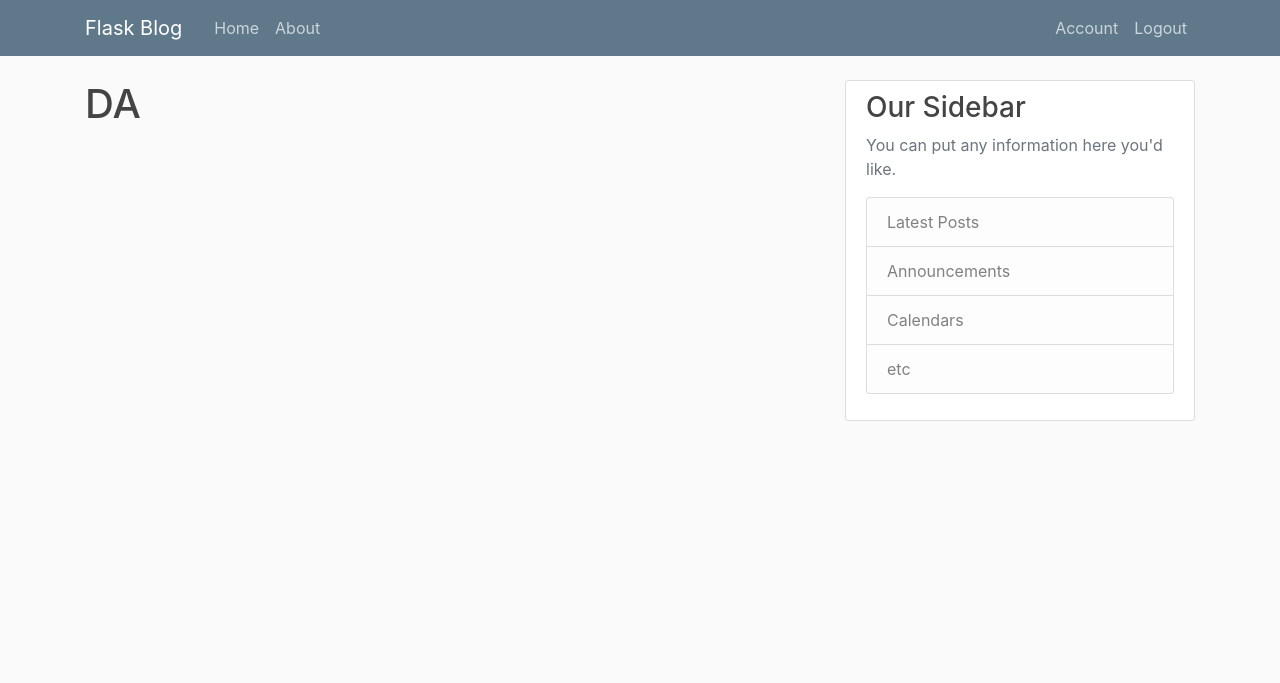
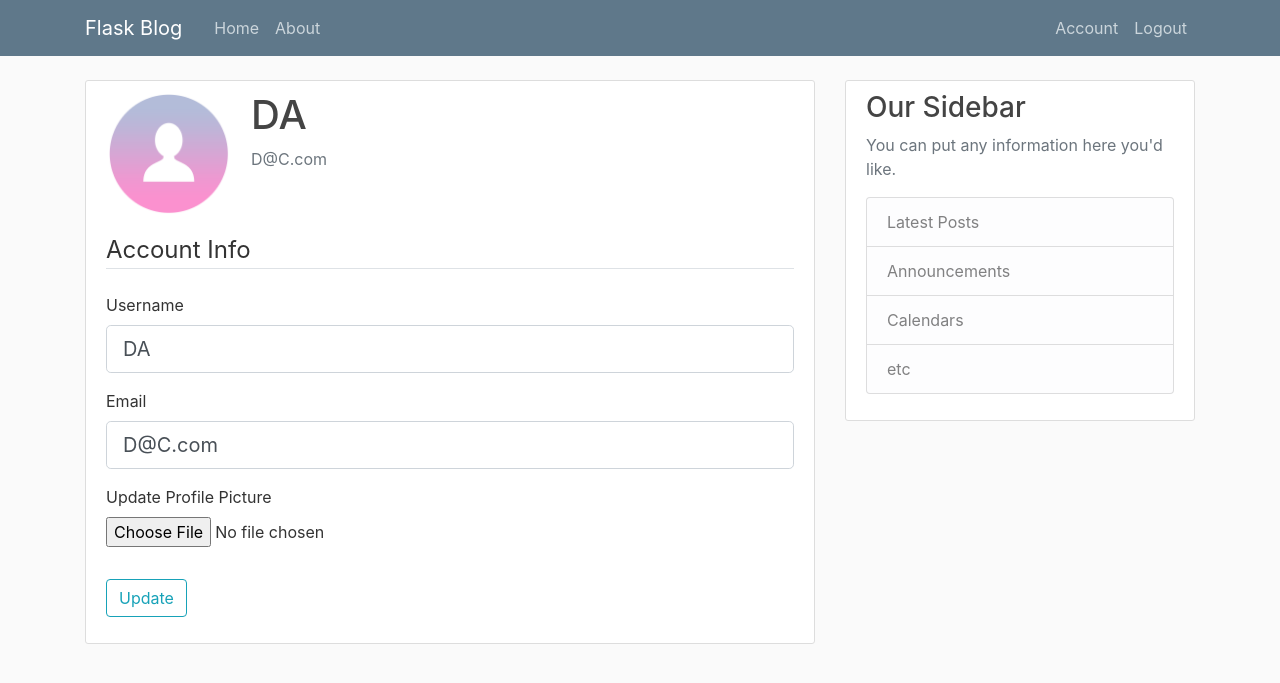
Before and after one commit to Daenamu/FlaskBlog, a Flask app: page /account in a window 1280 px wide. Shown: the top 683 px of the page. Run offline with Flask 2, Linux system fonts and the light colour scheme; a user stored in the database is signed in; some libraries are stand-ins or nearby versions.

Commit message:
Update account

```diff
--- a/Flask_blog/flaskblog/forms.py
+++ b/Flask_blog/flaskblog/forms.py
@@ -1,7 +1,9 @@
 from flask_wtf import FlaskForm
+from flask_wtf.file import FileField, FileAllowed
 from wtforms import StringField, PasswordField, SubmitField, BooleanField
 from wtforms.validators import DataRequired, Length, Email, EqualTo, ValidationError
 from flaskblog.models import User
+from flask_login import current_user
 
 
 class RegistrationForm(FlaskForm):
@@ -33,3 +35,24 @@ class LoginForm(FlaskForm):
                              validators=[DataRequired()])
     remember = BooleanField('Remember Me')
     submit = SubmitField('Login')
+
+
+class UpdateAccountForm(FlaskForm):
+    username = StringField('Username',
+                           validators=[DataRequired(), Length(min=2, max=20)])
+    email = StringField('Email',
+                        validators=[DataRequired(), Email()])
+    picture = FileField('Update Profile Picture', validators=[FileAllowed(['jpg', 'png'])])
+    submit = SubmitField('Update')
+
+    def validate_username(self, username):
+        if username.data != current_user.username:
+            user = User.query.filter_by(username=username.data).first()
+            if user:
+                raise ValidationError('That username is taken. Please choose a different one.')
+
+    def validate_email(self, email):
+        if email.data != current_user.email:
+            user = User.query.filter_by(email=email.data).first()
+            if user:
+                raise ValidationError('That email is taken. Please choose a different one.')
--- a/Flask_blog/flaskblog/routes.py
+++ b/Flask_blog/flaskblog/routes.py
@@ -1,6 +1,8 @@
+import os
+import secrets
 from flask import render_template, url_for, flash, redirect, request
 from flaskblog import app, db, bcrypt
-from flaskblog.forms import RegistrationForm, LoginForm
+from flaskblog.forms import RegistrationForm, LoginForm, UpdateAccountForm
 from flaskblog.models import User, Post
 from flask_login import login_user, current_user, logout_user, login_required
 
@@ -68,7 +70,31 @@ def logout():
     return redirect(url_for('home'))
 
 
-@app.route("/account")
+def save_picture(form_picture):
+    random_hex = secrets.token_hex(8)
+    _, f_ext = os.path.splitext(form_picture.filename)
+    picture_fn = random_hex + f_ext
+    picture_path = os.path.join(app.root_path, 'static/profile_pics', picture_fn)
+    form_picture.save(picture_path)
+    return picture_fn
+
+
+@app.route("/account", methods=['GET', 'POST'])
 @login_required
 def account():
-    return render_template('account.html', title='Account')
+    form = UpdateAccountForm()
+    if form.validate_on_submit():
+        if form.picture.data:
+            picture_file = save_picture(form.picture.data)
+            current_user.image_file = picture_file
+        current_user.username = form.username.data
+        current_user.email = form.email.data
+        db.session.commit()
+        flash('Your account has been updated!', 'success')
+        return redirect(url_for('account'))
+    elif request.method == 'GET':
+        form.username.data = current_user.username
+        form.email.data = current_user.email
+    image_file = url_for('static', filename='profile_pics/' + current_user.image_file)
+    return render_template('account.html',
+                           title='Account', image_file=image_file, form=form)
--- a/Flask_blog/flaskblog/templates/account.html
+++ b/Flask_blog/flaskblog/templates/account.html
@@ -1,4 +1,59 @@
 {% extends "layout.html" %}
 {% block content %}
-    <h1>{{ current_user.username }}</h1>
+    <div class="content-section">
+        <div class="media">
+            <img class="rounded-circle account-img" src="{{ image_file }}">
+            <div class="media-body">
+              <h2 class="account-heading">{{ current_user.username }}</h2>
+              <p class="text-secondary">{{ current_user.email }}</p>
+            </div>
+        </div>
+      <!-- FORM HERE -->
+        <form method="POST" action="", enctype="multipart/form-data">
+            {{ form.hidden_tag() }}
+            <fieldset class="form-group">
+                <legend class="border-bottom mb-4">Account Info</legend>
+                <div class="form-group">
+                    {{ form.username.label(class="form-control-label") }}
+
+                    {% if form.username.errors %}
+                        {{ form.username(class="form-control form-control-lg is-invalid") }}
+                        <div class="invalid-feedback">
+                            {% for error in form.username.errors %}
+                                <span>{{ error }}</span>
+                            {% endfor %}
+                        </div>
+                    {% else %}
+                        {{ form.username(class="form-control form-control-lg") }}
+                    {% endif %}
+                </div>
+                <div class="form-group">
+                    {{ form.email.label(class="form-control-label") }}
+
+                    {% if form.email.errors %}
+                        {{ form.email(class="form-control form-control-lg is-invalid") }}
+                        <div class="invalid-feedback">
+                            {% for error in form.email.errors %}
+                                <span>{{ error }}</span>
+                            {% endfor %}
+                        </div>
+                    {% else %}
+                        {{ form.email(class="form-control form-control-lg") }}
+                    {% endif %}
+                </div>
+                <div class="form-group">
+                    {{ form.picture.label() }}
+                    {{ form.picture(class="form-control-file") }}
+                    {% if form.picture.errors %}
+                        {% for error in form.picture.errors %}
+                            <span class="text-danger">{{ error }}</span></br>
+                        {% endfor %}
+                    {% endif %}
+                </div>
+            </fieldset>
+            <div class="form-group">
+                {{ form.submit(class="btn btn-outline-info") }}
+            </div>
+        </form>
+    </div>
 {% endblock content %}
```
Also changed, not shown: Flask_blog/flaskblog/site.db, Flask_blog/flaskblog/static/profile_pics/af87e70c8d733d82.PNG (added), Flask_blog/flaskblog/static/profile_pics/ce800c81d2667821.PNG (added), Flask_blog/flaskblog/static/profile_pics/default.jpg (added).
